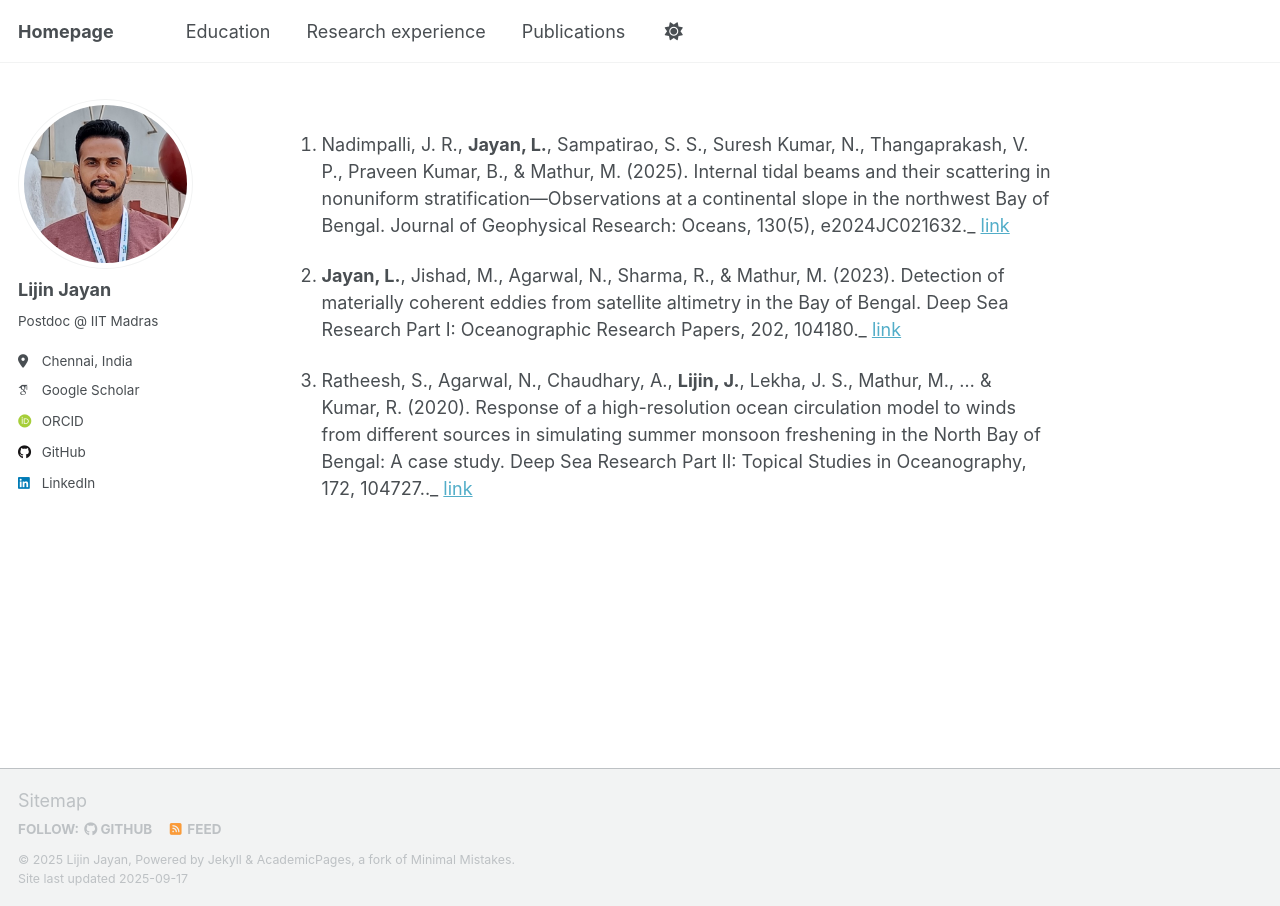
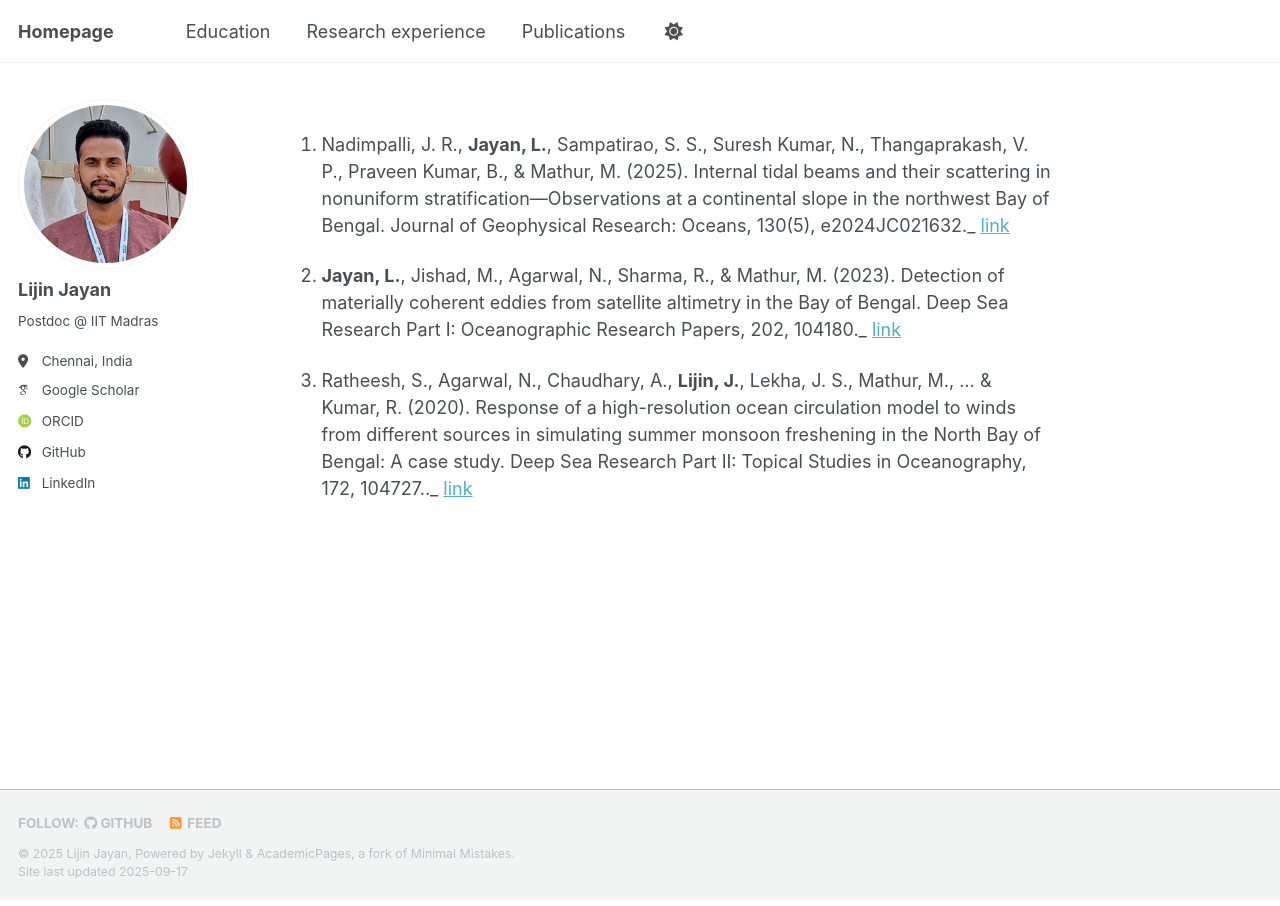
Before and after one commit to ljayan/ljayan.github.io, a Jekyll site: the page built from _pages/publications.md, in a window 1280 px wide. Built offline with Jekyll 4.4.1, drawn with Linux system fonts in a browser that asks for light colours; some web fonts are replaced; a script that is not in the unit is left out.

Commit message:
Update custom.html

```diff
--- a/_includes/footer/custom.html
+++ b/_includes/footer/custom.html
@@ -1,10 +1,5 @@
 <!-- start custom footer snippets -->
 
-<a href="/sitemap/">Sitemap</a>
-
-<!-- Support for MatJax -->
-<script defer src="https://cdnjs.cloudflare.com/polyfill/v3/polyfill.min.js?features=es6"></script>
-<script defer src="https://cdn.jsdelivr.net/npm/mathjax@3/es5/tex-mml-chtml.js" id="MathJax-script"></script>
 
 <!-- Support for Plotly -->
 <script defer src='https://cdnjs.cloudflare.com/ajax/libs/plotly.js/3.0.1/plotly.min.js'></script>
```
